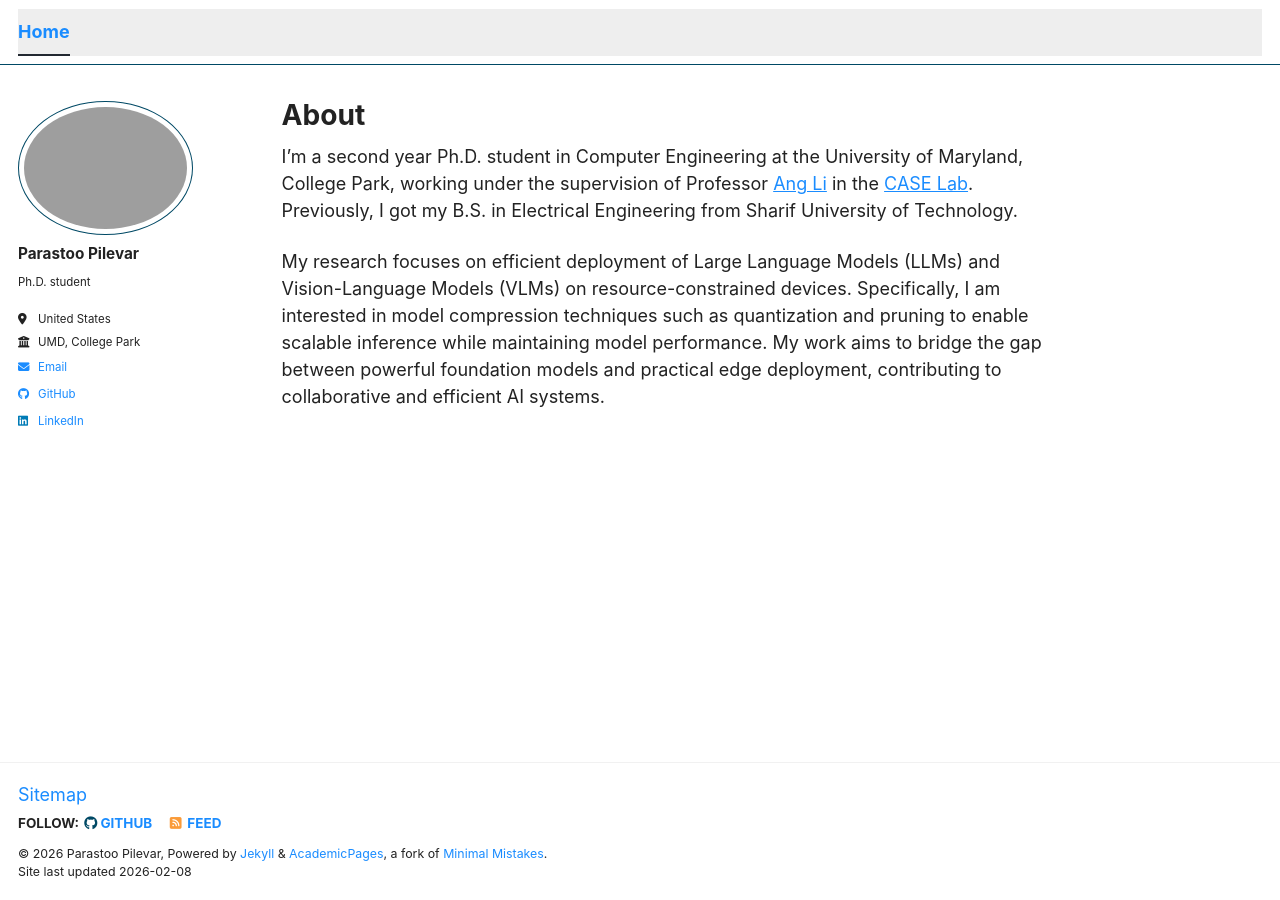
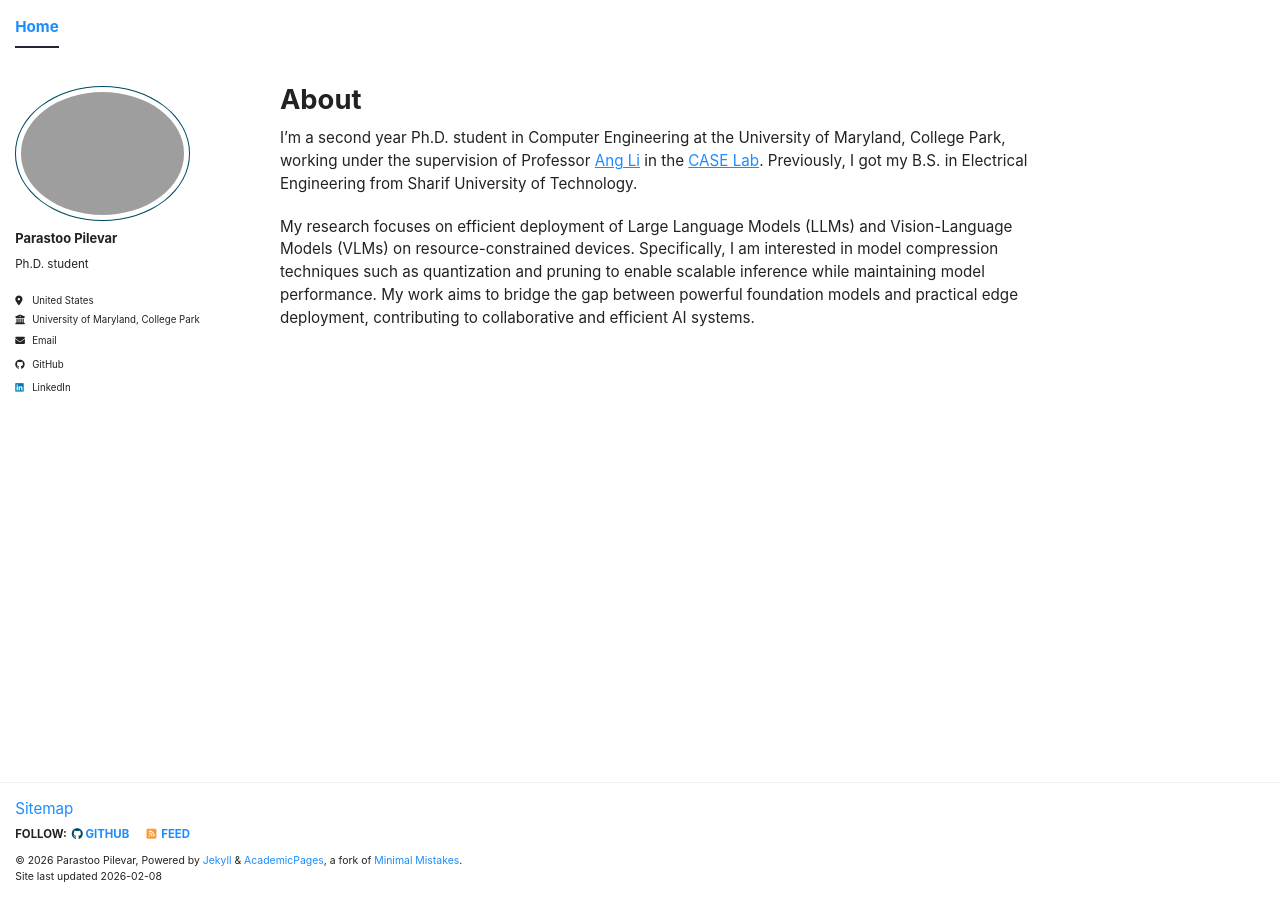
Before and after one commit to parastoopil/parastoopil.github.io, a Jekyll site: the page built from _pages/about.md, in a window 1280 px wide. Built offline with Jekyll 4.4.1, drawn with Linux system fonts in a browser that asks for light colours; a script bundle is joined from its source files by our own code; library files that are not in the unit come from our copies.

Commit message:
Update employer name, make fonts slightly bigger, fix sidebar link colors

```diff
--- a/_config.yml
+++ b/_config.yml
@@ -27,7 +27,7 @@ author:
   pronouns         : # example: "she/her"
   bio              : "Ph.D. student"
   location         : "United States"
-  employer         : "UMD, College Park"
+  employer         : "University of Maryland, College Park"
   uri              : # URL
   email            : "pilevar@umd.edu"
 
--- a/assets/css/main.scss
+++ b/assets/css/main.scss
@@ -42,6 +42,53 @@
 ;
 
 /* Custom styles */
+
+/* Masthead styling - match background color */
+.masthead {
+  background: #fff !important;
+  background-color: #fff !important;
+  border-bottom: none !important;
+  box-shadow: none !important;
+}
+
+.masthead::after {
+  display: none !important; /* Remove bottom border */
+}
+
+.masthead__menu-item {
+  background-color: #fff !important;
+}
+
+/* Slightly smaller fonts */
+html {
+  font-size: 16px !important; /* Standard base font size */
+}
+
+body {
+  font-size: 0.95em !important;
+}
+
+.page__content {
+  font-size: 1em !important;
+}
+
+.page__content p, .page__content li {
+  font-size: 1em !important;
+}
+
+h1, .page__title {
+  font-size: 1.8em !important;
+}
+
+h2 {
+  font-size: 1.4em !important;
+}
+
+h3 {
+  font-size: 1.2em !important;
+}
+
+/* Sidebar fonts */
 .author__content {
   font-size: 0.85em;
 }
@@ -50,12 +97,30 @@
   font-size: 0.85em;
 }
 
+.author__name {
+  font-size: 1em !important;
+}
+
+.author__bio {
+  font-size: 0.9em !important;
+}
+
+/* Make sidebar links (Email, GitHub, LinkedIn) match text color, not blue */
+.author__urls a {
+  color: #222 !important;
+}
+
+.author__urls a:hover {
+  color: #1a8cff !important; /* Blue on hover */
+}
+
 /* Force light theme - override all dark mode */
 :root {
   color-scheme: light !important;
 }
 
 html, html[data-theme="dark"] {
+  --global-bg-color: #fff !important;
   --background-color: #fff !important;
   --text-color: #222 !important;
   --muted-text-color: #6c757d !important;
@@ -74,6 +139,7 @@ body {
 }
 
 .masthead {
+  background: #fff !important;
   background-color: #fff !important;
 }
 
```
